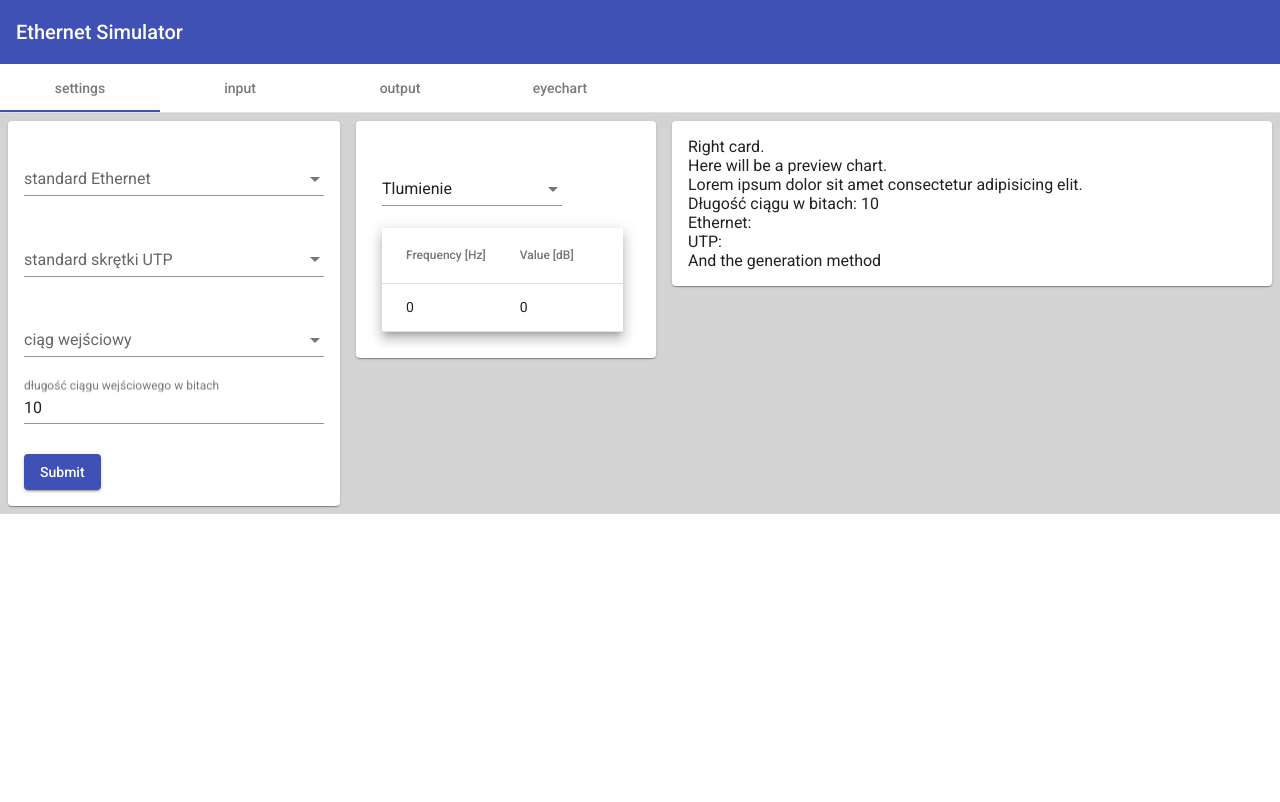
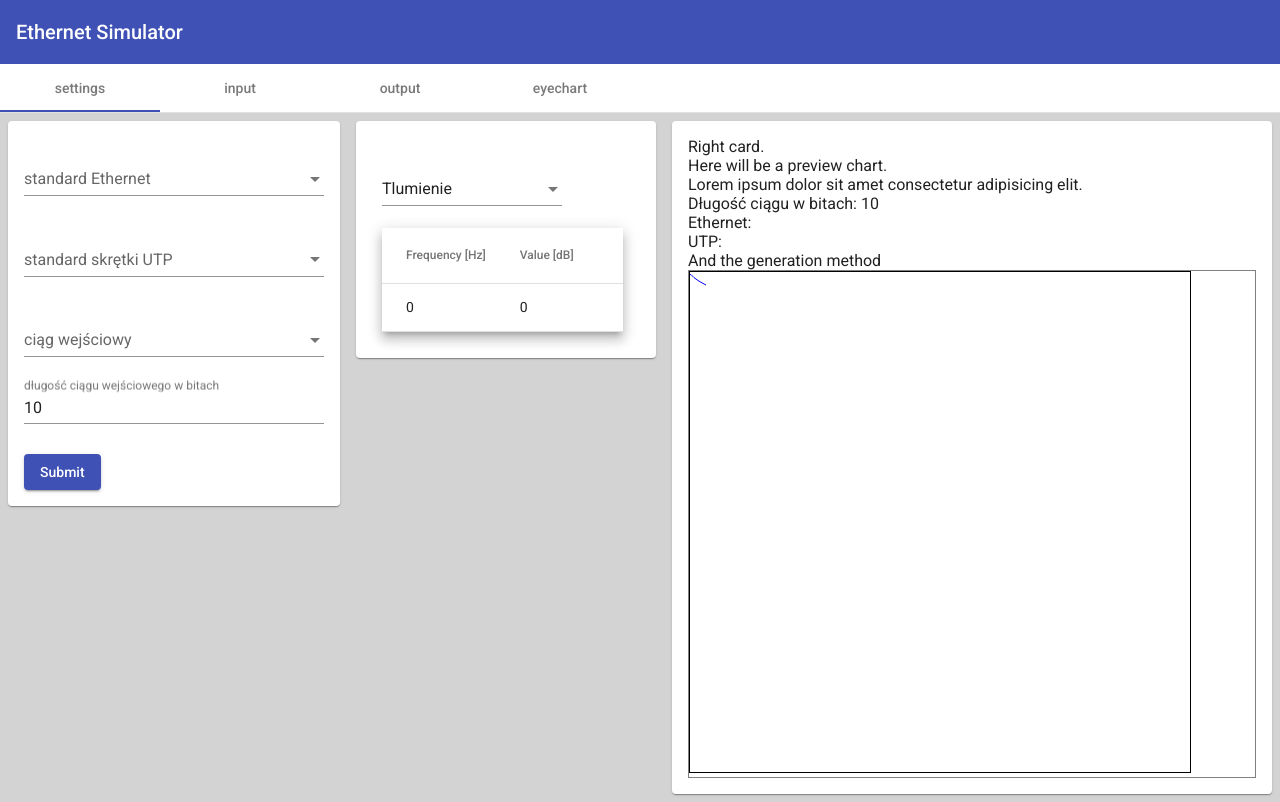
Before and after one commit to janmakar1/ethersim-angular, an Angular app: page / in a window 1280 px wide. Built offline with nearby package versions, Linux system fonts and the light colour scheme.

Commit message:
Added Preview Chart
Has utpStandard as @Input
Fetches utp data from CharacteristicsDataService in ngOnInit
Generates path, but very small, because no scaling

```diff
--- a/src/app/app.module.ts
+++ b/src/app/app.module.ts
@@ -20,6 +20,7 @@ import { InputViewComponent } from './input-view/input-view.component';
 import { OutputViewComponent } from './output-view/output-view.component';
 import { EyechartViewComponent } from './eyechart-view/eyechart-view.component';
 import { CharacteristicsTableComponent } from './characteristics-table/characteristics-table.component';
+import { PreviewChartComponent } from './preview-chart/preview-chart.component';
 
 @NgModule({
   declarations: [
@@ -29,6 +30,7 @@ import { CharacteristicsTableComponent } from './characteristics-table/character
     OutputViewComponent,
     EyechartViewComponent,
     CharacteristicsTableComponent,
+    PreviewChartComponent,
 
   ],
   imports: [
--- /dev/null
+++ b/src/app/preview-chart/preview-chart.component.css
@@ -0,0 +1,7 @@
+div.container {
+  border: 1px solid gray;
+}
+
+svg {
+  border: 1px solid black;
+}
--- /dev/null
+++ b/src/app/preview-chart/preview-chart.component.html
@@ -0,0 +1,4 @@
+<div class="container">
+  <svg height="500" width="500">
+  </svg>
+</div>
--- /dev/null
+++ b/src/app/preview-chart/preview-chart.component.ts
@@ -0,0 +1,39 @@
+import { Component, OnInit, OnChanges, SimpleChanges, Input } from '@angular/core';
+
+import { CharacteristicsDataService} from '../characteristics-data.service';
+
+import * as d3 from 'd3';
+import { UtpStandardType } from '../utp-standard-type.enum';
+import { CharacteristicsType } from '../characteristics-type.enum';
+
+@Component({
+  selector: 'app-preview-chart',
+  templateUrl: './preview-chart.component.html',
+  styleUrls: ['./preview-chart.component.css']
+})
+export class PreviewChartComponent implements OnInit, OnChanges {
+
+  constructor(private service: CharacteristicsDataService) { }
+
+  @Input() selectedUtpOption: UtpStandardType = UtpStandardType.utp3;
+
+  ngOnInit(): void {
+    let realDataAsNumbers = this.service.getAsNumberTuple(UtpStandardType.utp3, CharacteristicsType.tlumienie);
+
+    let line = d3.line()
+
+    let svg = d3.select('svg');
+
+    let path = svg
+      .append("path")
+      .attr("fill", "none")
+      .attr("stroke", "blue")
+      .attr("stroke-width", 1)
+      .attr("d", line(realDataAsNumbers));
+
+  }
+
+  ngOnChanges(changes: SimpleChanges): void {
+    console.log("Preview chart:: ng on changes");
+  }
+}
--- a/src/app/settings-view/settings-view.component.html
+++ b/src/app/settings-view/settings-view.component.html
@@ -47,7 +47,7 @@
       Ethernet: {{selectedEthernetStandard}} <br>
       UTP: {{selectedUtpStandard}} <br>
       And the generation method {{selectedGenerationMethod}} <br>
-
+      <app-preview-chart [selectedUtpOption]="selectedUtpStandard"></app-preview-chart>
     </mat-card>
   </div>
 </div>
```
Also changed, not shown: 1 other file (tests, documents, lock files or other folders).
